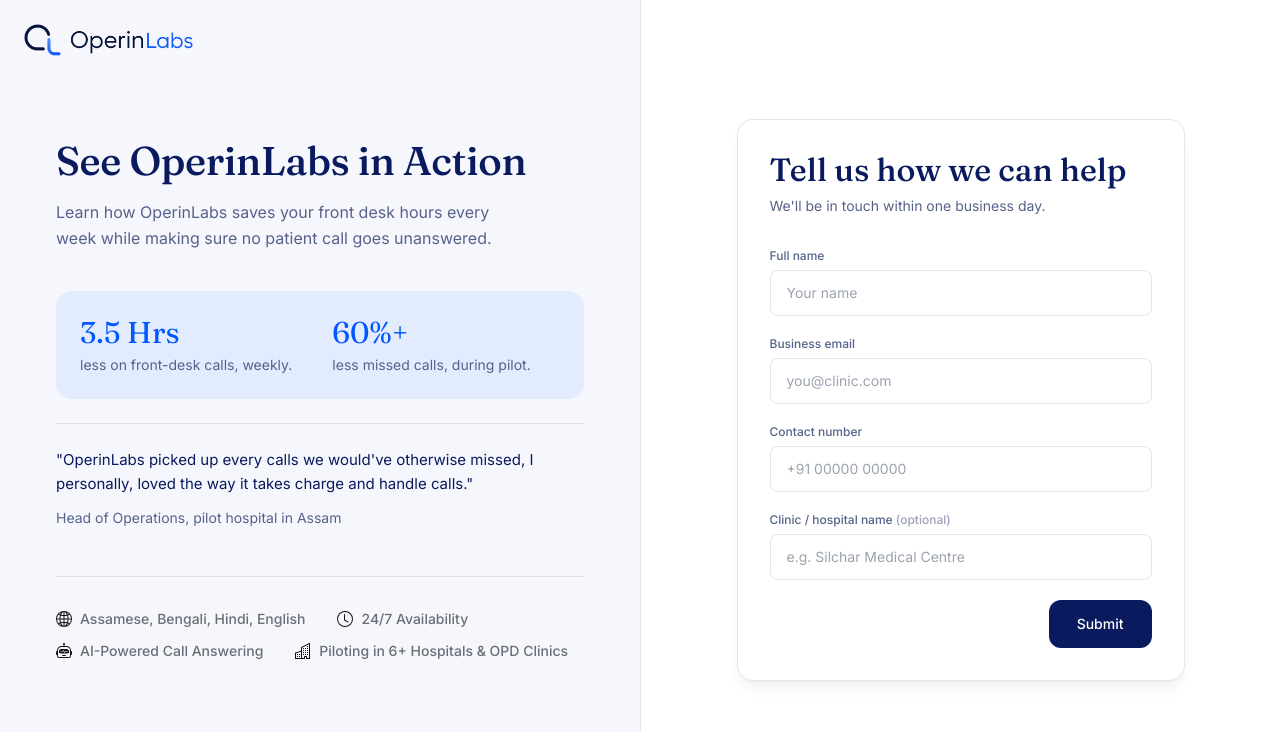
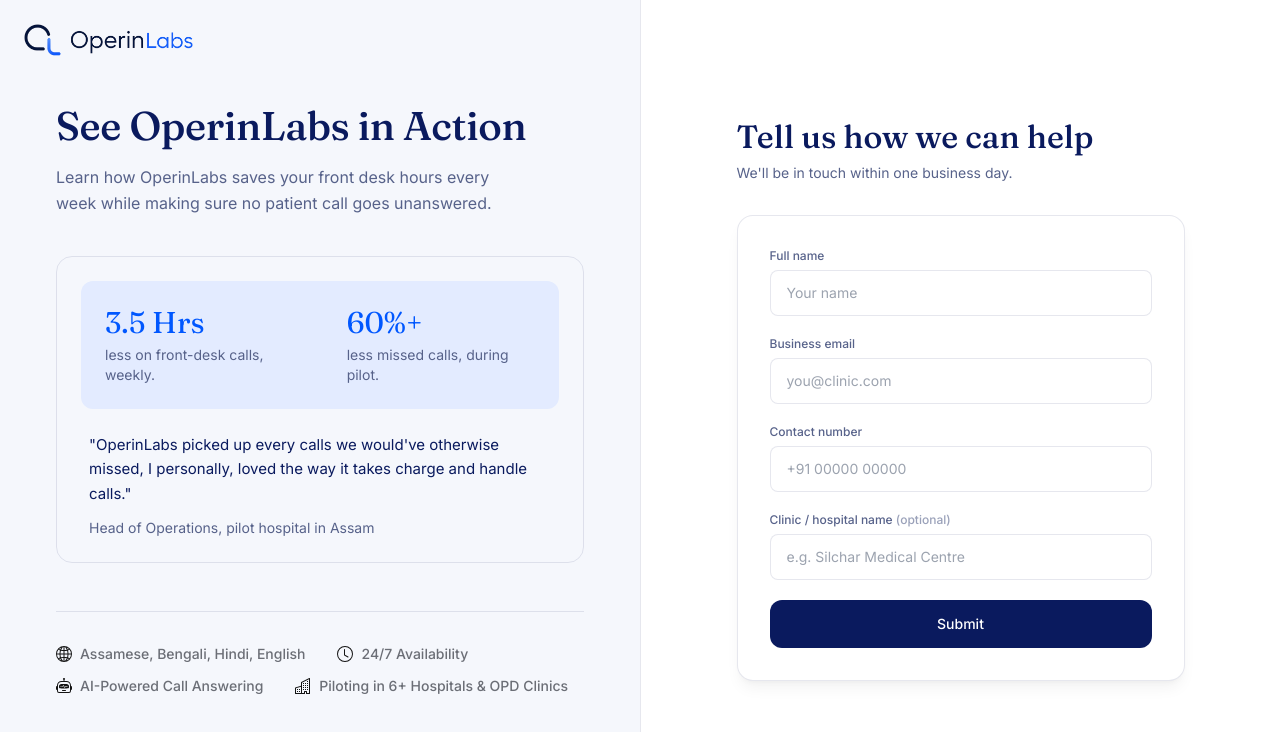
Before and after one commit to OperinLabs/OperinLabs-Landing-Page, a React (Vite) app: page /book-a-demo in a window 1280 px wide. Shown: the top 732 px of the page. Built offline with nearby package versions, Linux system fonts and the light colour scheme.

Commit message:
Update BookDemo.tsx

```diff
--- a/src/pages/BookDemo.tsx
+++ b/src/pages/BookDemo.tsx
@@ -22,7 +22,7 @@ const initialState: FormState = {
 // Formspree, Netlify Forms, or your own API route to start receiving
 // real submissions.
 // ---------------------------------------------------------------------------
-const FORM_ENDPOINT = "https://formspree.io/f/YOUR_FORM_ID";
+const FORM_ENDPOINT = "https://formspree.io/f/mgaerdao";
 
 export default function BookDemo() {
   const [form, setForm] = useState<FormState>(initialState);
@@ -106,8 +106,9 @@ export default function BookDemo() {
             while making sure no patient call goes unanswered.
           </p>
 
-          {/* Highlighted stats block */}
-          <div className="mt-10 rounded-2xl bg-accent-soft p-6">
+          {/* Stats + testimonial together in one bordered card */}
+          <div className="mt-10 rounded-2xl border border-line p-6">
+            <div className="rounded-xl bg-accent-soft p-6">
               <div className="flex gap-10">
                 <div>
                   <p className="font-editorial text-3xl text-accent">3.5 Hrs</p>
@@ -124,7 +125,7 @@ export default function BookDemo() {
               </div>
             </div>
 
-          <div className="mt-6 border-t border-line pt-6">
+            <div className="mt-6 px-2">
               <p className="text-[15px] leading-relaxed text-ink">
                 "OperinLabs picked up every calls we would've otherwise
                 missed, I personally, loved the way it takes charge and
@@ -133,6 +134,7 @@ export default function BookDemo() {
               <p className="mt-3 text-sm text-ink-soft">
                 Head of Operations, pilot hospital in Assam
               </p>
+            </div>
           </div>
 
           <div className="mt-12 border-t border-line pt-8">
@@ -144,12 +146,6 @@ export default function BookDemo() {
       {/* Right half: white, form boxed like the Sully reference */}
       <div className="flex min-h-screen items-center border-t border-line bg-white px-6 py-16 sm:px-14 lg:border-l lg:border-t-0">
         <div className="mx-auto w-full max-w-md">
-          <motion.div
-            initial={{ opacity: 0, y: 12 }}
-            animate={{ opacity: 1, y: 0 }}
-            transition={{ duration: 0.4, ease: "easeOut" }}
-            className="rounded-2xl border border-line bg-white p-8 shadow-lg shadow-black/5"
-          >
           <h2 className="font-editorial font-medium text-ink text-[28px] sm:text-[32px] leading-[1.15]">
             Tell us how we can help
           </h2>
@@ -157,6 +153,12 @@ export default function BookDemo() {
             We'll be in touch within one business day.
           </p>
 
+          <motion.div
+            initial={{ opacity: 0, y: 12 }}
+            animate={{ opacity: 1, y: 0 }}
+            transition={{ duration: 0.4, ease: "easeOut" }}
+            className="rounded-2xl border border-line bg-white p-8 shadow-lg shadow-black/5"
+          >
             <form onSubmit={handleSubmit} noValidate className="space-y-5">
               <div>
                 <label
@@ -246,17 +248,15 @@ export default function BookDemo() {
                 </p>
               )}
 
-              <div className="flex justify-end">
               <motion.button
                 whileHover={{ scale: 0.98 }}
                 whileTap={{ scale: 0.96 }}
                 type="submit"
                 disabled={status === "submitting"}
-                  className="rounded-xl bg-ink px-7 py-3.5 text-white text-sm font-medium transition-colors duration-200 hover:bg-accent disabled:opacity-60"
+                className="w-full rounded-xl bg-ink px-7 py-3.5 text-center text-white text-sm font-medium transition-colors duration-200 hover:bg-accent disabled:opacity-60"
               >
                 {status === "submitting" ? "Submitting..." : "Submit"}
               </motion.button>
-              </div>
             </form>
           </motion.div>
         </div>
```
Lines whose indentation alone changed are shown as unchanged.
